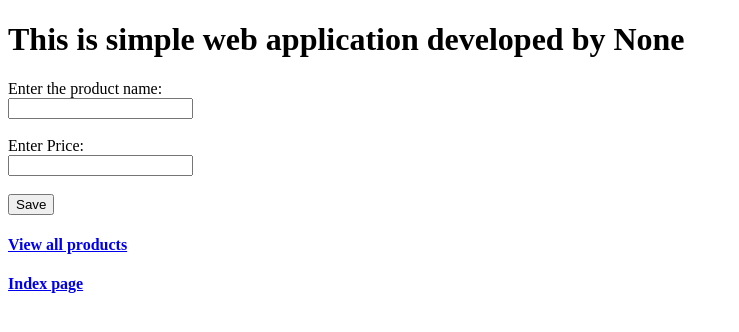
After one commit to vinaydyamaklar/rns-flask-app, a Flask app: page /home in a window 1280 px wide. The commit adds this page. Shown: the top 332 px of the page, without its empty margins (0-739 px from the left). Run offline with Flask 2, Linux system fonts and the light colour scheme.

Commit message:
added static folder and cleaned up the code

```diff
--- /dev/null
+++ b/requirements.txt
@@ -0,0 +1 @@
+Flask==0.11.1
--- a/run.py
+++ b/run.py
@@ -1,48 +1,50 @@
-from flask import Flask, render_template, request
+from flask import Flask, render_template, request, send_from_directory
 import sqlite3 as sql
 
 
 app = Flask(__name__)
 
 
-@app.route("/")
-def hello_method():
+@app.route("/hello_world")
+def hello_world():
     return "<h1>Hello, Welcome to Flask World</h1>"
 
 
-@app.route("/user/",  methods=['GET', 'POST'])
-def hello_user():
-    user = request.args.get('name')
-    return render_template('index.html', user=user)
+@app.route("/")
+def index():
+    return send_from_directory('static', 'index.html')
 
 
-@app.route("/productcreate/", methods=['GET', 'POST'])
-def product_create():
-    if request.method == 'POST':
-        product_name = request.form['product_name']
-        product_price = request.form['product_price']
-        if product_name.strip() is None and product_price.strip() is None:
-            return render_template('index.html', error="Product name and price are mandatory")
-        else:
-            try:
-                with sql.connect("database.db") as con:
-                    cur = con.cursor()
-                    cur.execute("create table if not exists products (name TEXT, price INT)")
-                    cur.execute("INSERT INTO products (name,price)"
-                                "VALUES (?,?)", (product_name, product_price))
-                    con.commit()
-                    msg = "Record saved successfully"
-            except:
-                con.rollback()
-                msg = "Error in inserting record"
-            finally:
-                con.close()
-                return render_template("index.html", msg=msg)
-    else:
-        return render_template('index.html')
+@app.route("/home",  methods=['GET'])
+def home():
+    user = request.args.get('name')
+    return render_template('home.html', user=user)
 
 
-@app.route("/productlist/", methods=['GET', 'POST'])
+@app.route("/productcreate", methods=['POST'])
+def product_create():
+    product_name = request.form['product_name']
+    product_price = request.form['product_price']
+    if product_name.strip() is None and product_price.strip() is None:
+        return render_template('home.html', error="Product name and price are mandatory")
+    else:
+        try:
+            with sql.connect("database.db") as con:
+                cur = con.cursor()
+                cur.execute("create table if not exists products (name TEXT, price INT)")
+                cur.execute("INSERT INTO products (name,price)"
+                            "VALUES (?,?)", (product_name, product_price))
+                con.commit()
+                msg = "Record saved successfully"
+        except:
+            con.rollback()
+            msg = "Error in inserting record"
+        finally:
+            con.close()
+            return render_template("home.html", msg=msg)
+
+
+@app.route("/productlist", methods=['GET'])
 def product_list():
     con = sql.connect("database.db")
     con.row_factory = sql.Row
@@ -54,15 +56,5 @@ def product_list():
     return render_template("product_list.html", rows=rows)
 
 
-@app.route("/productupdate/", methods=['GET', 'POST'])
-def product_update():
-    pass
-
-
-@app.route("/productdelete/", methods=['GET', 'POST'])
-def product_delete():
-    pass
-
-
 if __name__ == "__main__":
     app.run(debug=True)
--- /dev/null
+++ b/static/index.html
@@ -0,0 +1,5 @@
+<h3>This is the index page</h3>
+<form action="/home" method="GET">
+    <input name="name" placeholder="Your name?">
+    <input type="submit" value="Go!">
+</form>
--- /dev/null
+++ b/templates/home.html
@@ -0,0 +1,35 @@
+<!DOCTYPE html>
+<html lang="en">
+<head>
+    <meta charset="UTF-8">
+    <title>User</title>
+</head>
+<body>
+    <div>
+        {% if user is defined %}
+            <h1>This is simple web application developed by {{ user }}</h1>
+        {% else %}
+            <h1>This is simple web application</h1>
+        {% endif %}
+    </div>
+    {% if error is defined %}
+        <div>
+            <h1>{{ error }}</h1>
+        </div>
+    {% endif %}
+    <div>
+        <form action="/productcreate" method="post">
+            <label>Enter the product name:</label><br>
+            <input name="product_name" type="text"/>
+            <br><br>
+            <label>Enter Price:</label><br>
+            <input name="product_price" type="text"/>
+            <br><br>
+            <input type="submit" value="Save">
+        </form>
+    </div>
+    <h4><a href = "/productlist">View all products</a></h4>
+    <h4><a href = "/">Index page</a></h4>
+    <div>{{ msg }}</div>
+</body>
+</html>
--- a/templates/product_list.html
+++ b/templates/product_list.html
@@ -18,6 +18,6 @@
             </tr>
          {% endfor %}
       </table>
-      <h4><a href = "/">Go back to home page</a></h4>
+      <h4><a href = "/">Index page</a></h4>
 </body>
 </html>
```
Also changed, not shown: templates/index.html (deleted, +0 -36 lines), database.db.
